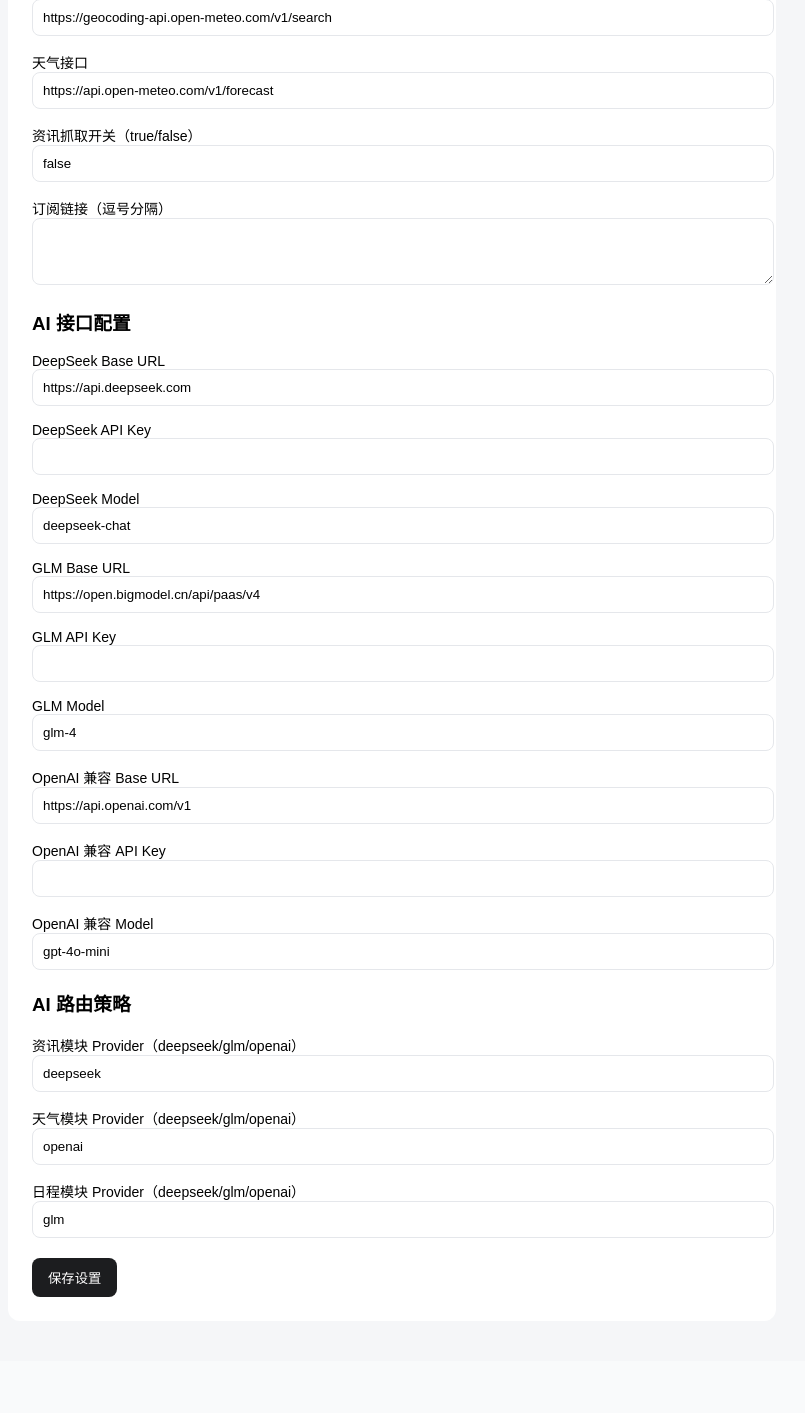
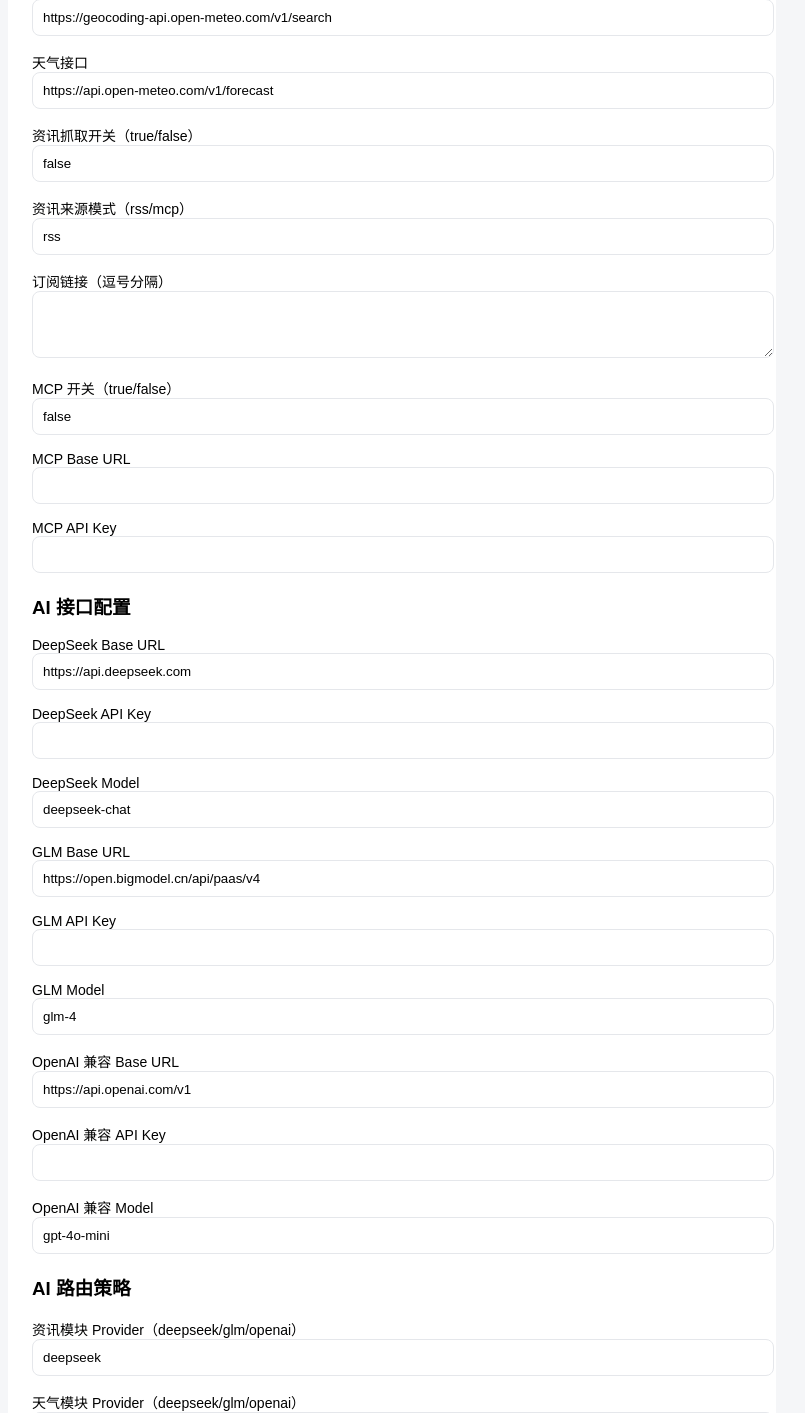
Before and after one commit to 654we/AIzx, a FastAPI app: page /admin/settings in a window 1280 px wide. Shown: the part 326-1739 px from the top of the page, without its empty margins (248-1053 px from the left). Before the commit the page ends 1623 px from the top, so only its background shows below. Run offline with FastAPI, Linux system fonts and the light colour scheme; the visitor is signed in with stand-in values (Sample User, id 1).

Commit message:
Add MCP search configuration placeholder

```diff
--- a/backend/app/main.py
+++ b/backend/app/main.py
@@ -17,6 +17,7 @@
 from app import crud, models, schemas
 from app.ai_router import build_provider, get_route, provider_ready
 from app.news_crawler import crawl_feeds
+from app.mcp_search import search_news_via_mcp
 from app.auth import create_access_token
 from app.config import settings
 from app.database import init_db
@@ -268,8 +269,13 @@
 def run_news_crawler() -> None:
     db = next(get_db())
     try:
+        mode_setting = crud.get_setting(db, "news_source_mode")
+        mode = mode_setting.value if mode_setting else "rss"
         enabled = crud.get_setting(db, "news_crawler_enabled")
         if not enabled or enabled.value.lower() != "true":
+            return
+        if mode == "mcp":
+            search_news_via_mcp(db, news_summary_from_ai)
             return
         feed_setting = crud.get_setting(db, "news_feed_urls")
         if not feed_setting or not feed_setting.value:
@@ -494,6 +500,10 @@
         "weather_api_url": setting_value("weather_api_url", settings.weather_api_url),
         "news_crawler_enabled": setting_value("news_crawler_enabled", "false"),
         "news_feed_urls": setting_value("news_feed_urls", ""),
+        "news_source_mode": setting_value("news_source_mode", "rss"),
+        "mcp_enabled": setting_value("mcp_enabled", "false"),
+        "mcp_base_url": setting_value("mcp_base_url", ""),
+        "mcp_api_key": setting_value("mcp_api_key", ""),
         "ai_deepseek_api_key": setting_value("ai_deepseek_api_key", ""),
         "ai_deepseek_base_url": setting_value("ai_deepseek_base_url", "https://api.deepseek.com"),
         "ai_deepseek_model": setting_value("ai_deepseek_model", "deepseek-chat"),
@@ -522,6 +532,10 @@
     weather_api_url: str = Form(""),
     news_crawler_enabled: str = Form("false"),
     news_feed_urls: str = Form(""),
+    news_source_mode: str = Form("rss"),
+    mcp_enabled: str = Form("false"),
+    mcp_base_url: str = Form(""),
+    mcp_api_key: str = Form(""),
     ai_deepseek_api_key: str = Form(""),
     ai_deepseek_base_url: str = Form(""),
     ai_deepseek_model: str = Form(""),
@@ -545,6 +559,10 @@
     crud.upsert_setting(db, "weather_api_url", weather_api_url)
     crud.upsert_setting(db, "news_crawler_enabled", news_crawler_enabled)
     crud.upsert_setting(db, "news_feed_urls", news_feed_urls)
+    crud.upsert_setting(db, "news_source_mode", news_source_mode)
+    crud.upsert_setting(db, "mcp_enabled", mcp_enabled)
+    crud.upsert_setting(db, "mcp_base_url", mcp_base_url)
+    crud.upsert_setting(db, "mcp_api_key", mcp_api_key)
     crud.upsert_setting(db, "ai_deepseek_api_key", ai_deepseek_api_key)
     crud.upsert_setting(db, "ai_deepseek_base_url", ai_deepseek_base_url)
     crud.upsert_setting(db, "ai_deepseek_model", ai_deepseek_model)
--- a/backend/app/templates/admin_settings.html
+++ b/backend/app/templates/admin_settings.html
@@ -35,8 +35,16 @@
       <input type="text" name="weather_api_url" value="{{ settings.weather_api_url }}" />
       <label>资讯抓取开关（true/false）</label>
       <input type="text" name="news_crawler_enabled" value="{{ settings.news_crawler_enabled }}" />
+      <label>资讯来源模式（rss/mcp）</label>
+      <input type="text" name="news_source_mode" value="{{ settings.news_source_mode }}" />
       <label>订阅链接（逗号分隔）</label>
       <textarea name="news_feed_urls" rows="3">{{ settings.news_feed_urls }}</textarea>
+      <label>MCP 开关（true/false）</label>
+      <input type="text" name="mcp_enabled" value="{{ settings.mcp_enabled }}" />
+      <label>MCP Base URL</label>
+      <input type="text" name="mcp_base_url" value="{{ settings.mcp_base_url }}" />
+      <label>MCP API Key</label>
+      <input type="password" name="mcp_api_key" value="{{ settings.mcp_api_key }}" />
       <h3>AI 接口配置</h3>
       <label>DeepSeek Base URL</label>
       <input type="text" name="ai_deepseek_base_url" value="{{ settings.ai_deepseek_base_url }}" />
```
Also changed, not shown: backend/app/mcp_search.py (added, +16 -0 lines), docs/ADMIN_GUIDE.md (+2 -0 lines), docs/PROGRESS.md (+14 -0 lines).
